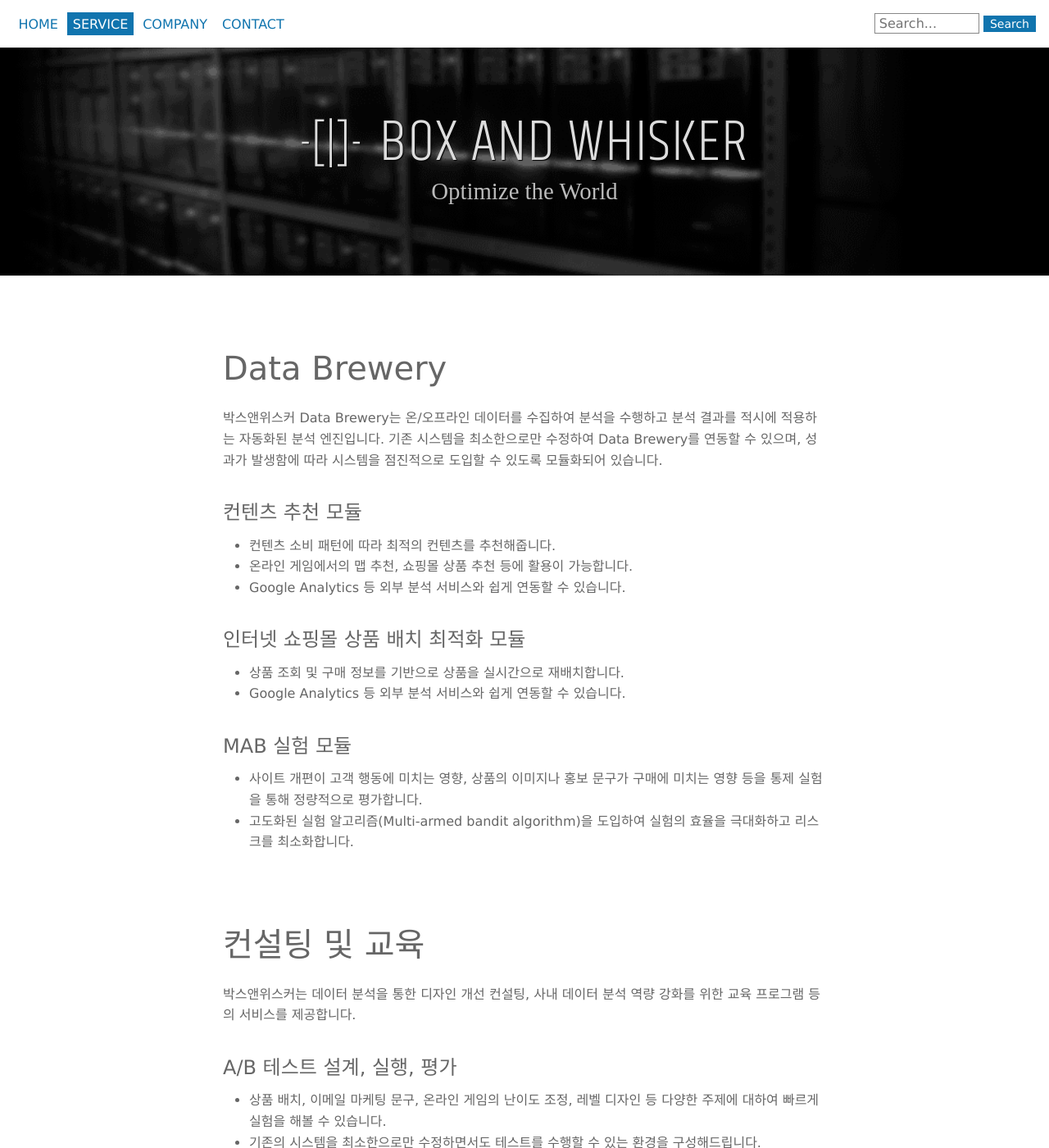
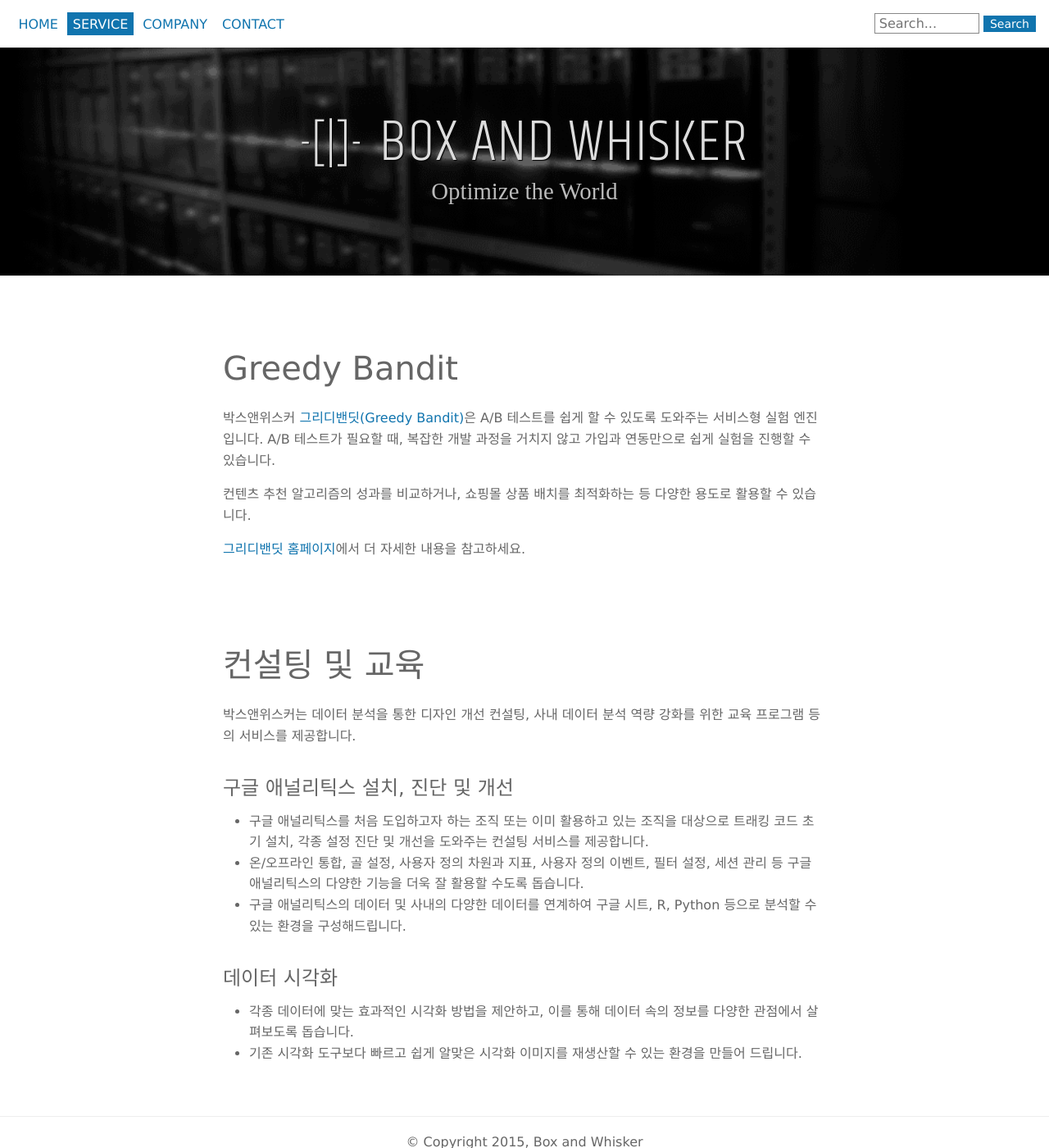
Before and after one commit to boxnwhiskr/boxnwhiskr.github.io, a Jekyll site: the page built from service.html, in a window 1280 px wide and 1400 px high. Shown: the whole window at 82% size. Built offline with Jekyll 4.4.1, drawn with Linux system fonts in a browser that asks for light colours; nearby versions of some CDN libraries; some web fonts are replaced; some of the changed text lies outside the part shown.

Commit message:
Add greedybandit.com to the services section

```diff
--- a/service.html
+++ b/service.html
@@ -3,39 +3,24 @@ layout: default
 title: Service and Products
 ---
 <section class="products">
-    <h1>Data Brewery</h1>
+    <h1>Greedy Bandit</h1>
 
     <p>
-    박스앤위스커 Data Brewery는 온/오프라인 데이터를 수집하여 분석을 수행하고 분석 결과를 적시에 적용하는 자동화된 분석 엔진입니다. 기존 시스템을
-    최소한으로만 수정하여 Data Brewery를 연동할 수 있으며, 성과가 발생함에 따라 시스템을 점진적으로 도입할 수 있도록 모듈화되어 있습니다.
+    박스앤위스커 <a href="https://greedybandit.com">그리디밴딧(Greedy Bandit)</a>은
+    A/B 테스트를 쉽게 할 수 있도록 도와주는 서비스형 실험 엔진입니다.
+    A/B 테스트가 필요할 때, 복잡한 개발 과정을 거치지 않고 가입과 연동만으로
+    쉽게 실험을 진행할 수 있습니다.
     </p>
 
-    <ul>
-        <li>
-            <h2 class="name">컨텐츠 추천 모듈</h2>
-            <ul class="features">
-                <li>컨텐츠 소비 패턴에 따라 최적의 컨텐츠를 추천해줍니다.</li>
-                <li>온라인 게임에서의 맵 추천, 쇼핑몰 상품 추천 등에 활용이 가능합니다.</li>
-                <li>Google Analytics 등 외부 분석 서비스와 쉽게 연동할 수 있습니다.</li>
-            </ul>
-        </li>
+    <p>
+    컨텐츠 추천 알고리즘의 성과를 비교하거나, 쇼핑몰 상품 배치를 최적화하는
+    등 다양한 용도로 활용할 수 있습니다.
+    </p>
 
-        <li>
-            <h2 class="name">인터넷 쇼핑몰 상품 배치 최적화 모듈</h2>
-            <ul class="features">
-                <li>상품 조회 및 구매 정보를 기반으로 상품을 실시간으로 재배치합니다.</li>
-                <li>Google Analytics 등 외부 분석 서비스와 쉽게 연동할 수 있습니다.</li>
-            </ul>
-        </li>
-
-        <li>
-            <h2 class="name">MAB 실험 모듈</h2>
-            <ul class="features">
-                <li>사이트 개편이 고객 행동에 미치는 영향, 상품의 이미지나 홍보 문구가 구매에 미치는 영향 등을 통제 실험을 통해 정량적으로 평가합니다.</li>
-                <li>고도화된 실험 알고리즘(Multi-armed bandit algorithm)을 도입하여 실험의 효율을 극대화하고 리스크를 최소화합니다.</li>
-            </ul>
-        </li>
-    </ul>
+    <p>
+    <a href="https://greedybandit.com">그리디밴딧  홈페이지</a>에서 더 자세한
+    내용을 참고하세요.
+    </p>
 </section>
 
 <section class="service">
@@ -47,33 +32,11 @@ title: Service and Products
 
     <ul>
         <li>
-            <h2 class="name">A/B 테스트 설계, 실행, 평가</h2>
-            <ul class="features">
-                <li>상품 배치, 이메일 마케팅 문구, 온라인 게임의 난이도 조정, 레벨 디자인 등 다양한 주제에 대하여 빠르게 실험을 해볼 수 있습니다.</li>
-                <li>기존의 시스템을 최소한으로만 수정하면서도 테스트를 수행할 수 있는 환경을 구성해드립니다.</li>
-                <li>실험의 결과를 올바르게 평가하고 적용할 수 있도록 도와드립니다.</li>
-            </ul>
-        </li>
-        <li>
             <h2 class="name">구글 애널리틱스 설치, 진단 및 개선</h2>
             <ul class="features">
                 <li>구글 애널리틱스를 처음 도입하고자 하는 조직 또는 이미 활용하고 있는 조직을 대상으로 트래킹 코드 초기 설치, 각종 설정 진단 및 개선을 도와주는 컨설팅 서비스를 제공합니다.</li>
                 <li>온/오프라인 통합, 골 설정, 사용자 정의 차원과 지표, 사용자 정의 이벤트, 필터 설정, 세션 관리 등 구글 애널리틱스의 다양한 기능을 더욱 잘 활용할 수도록 돕습니다.</li>
                 <li>구글 애널리틱스의 데이터 및 사내의 다양한 데이터를 연계하여 구글 시트, R, Python 등으로 분석할 수 있는 환경을 구성해드립니다.</li>
-            </ul>
-        </li>
-        <li>
-            <h2 class="name">비개발직군 대상 기초통계, R, Python 교육</h2>
-            <ul class="features">
-                <li>기획자, 마케터 등 비개발직군을 대상으로 하는 기초통계 교육 프로그램입니다.</li>
-                <li>기초통계와 R/Python 등 데이터 분석 실무자들 사이에서 널리 쓰이는 프로그래밍 언어를 함께 교육하여 실제 업무에 적용할 수 있도록 돕습니다.</li>
-            </ul>
-        </li>
-        <li>
-            <h2 class="name">구글 애널리틱스 교육</h2>
-            <ul class="features">
-                <li>구글 애널리틱스의 기본적인 사용 방법, 구글 애널리틱스를 활용한 탐색적 분석 등을 다룹니다.</li>
-                <li>구글 스프레드시트와 연동하여 파생 지표를 만드는 방법, 자동으로 보고서를 생성하는 방법 등 실무에서 꼭 필요로 하는 다양한 내용을 소개합니다.</li>
             </ul>
         </li>
         <li>
```
